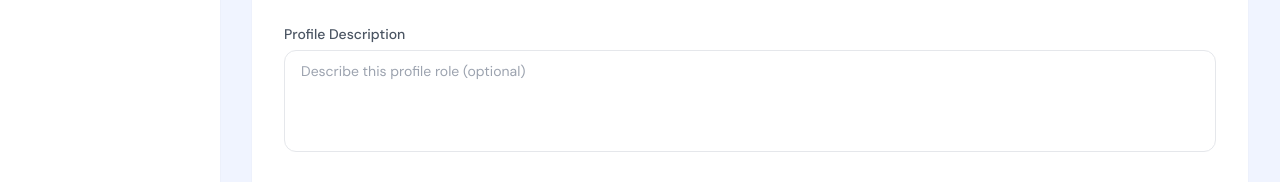
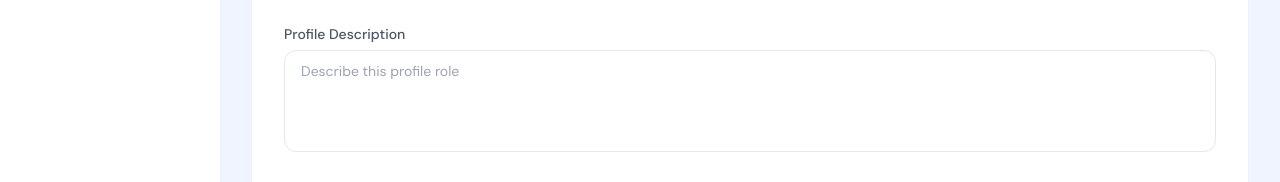
Before and after one commit to orangegjs/technical-debt-collector, a React (Vite) app in the folder frontend/: page /create-user-profile in a window 1280 px wide. Shown: the part 296-478 px from the top of the page. Built offline with nearby package versions, Linux system fonts and the light colour scheme; no server answers; sample sign-in values are in the browser's storage.

Commit message:
fix: make profile description not optional anymore

```diff
--- a/frontend/src/pages/CreateUserProfilePage.jsx
+++ b/frontend/src/pages/CreateUserProfilePage.jsx
@@ -26,6 +26,7 @@ export default function CreateUserProfilePage() {
   function validateEnteredData() {
     const errs = {}
     if (!form.profileName.trim()) errs.profileName = 'Profile name is required.'
+    if (!form.profileDescription.trim()) errs.profileDescription = 'Profile description is required.'
     return errs
   }
 
@@ -55,7 +56,7 @@ export default function CreateUserProfilePage() {
     try {
       await createUserProfile(
         form.profileName.trim(),
-        form.profileDescription.trim() || null,
+        form.profileDescription.trim(),
         form.profileStatus,
       )
       // displayUserProfileCreatedSuccess
@@ -114,13 +115,15 @@ export default function CreateUserProfilePage() {
               </Field>
             </div>
 
-            <Field label="Profile Description">
+            <Field label="Profile Description" error={errors.profileDescription}>
               <textarea
                 value={form.profileDescription}
                 onChange={(e) => handleChange('profileDescription', e.target.value)}
                 rows={4}
-                placeholder="Describe this profile role (optional)"
-                className="w-full px-4 py-2.5 rounded-xl border border-gray-200 text-sm text-gray-700 outline-none focus:border-primary transition-colors resize-none"
+                placeholder="Describe this profile role"
+                className={`w-full px-4 py-2.5 rounded-xl border text-sm text-gray-700 outline-none focus:border-primary transition-colors resize-none ${
+                  errors.profileDescription ? 'border-deletered' : 'border-gray-200'
+                }`}
               />
             </Field>
 
```
